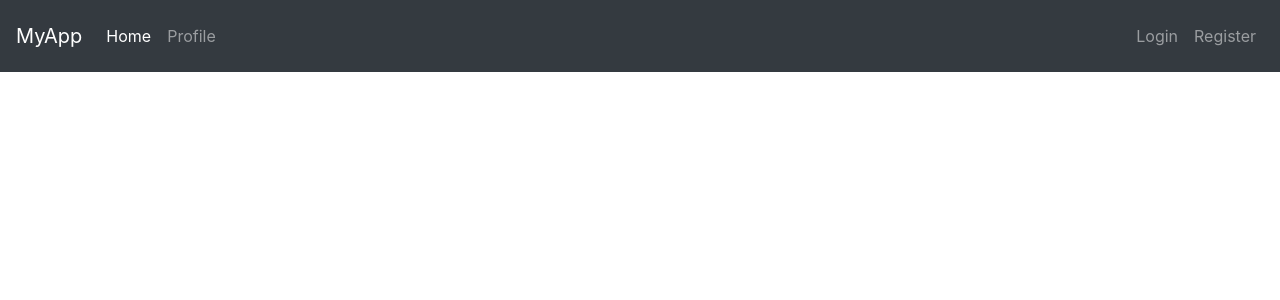
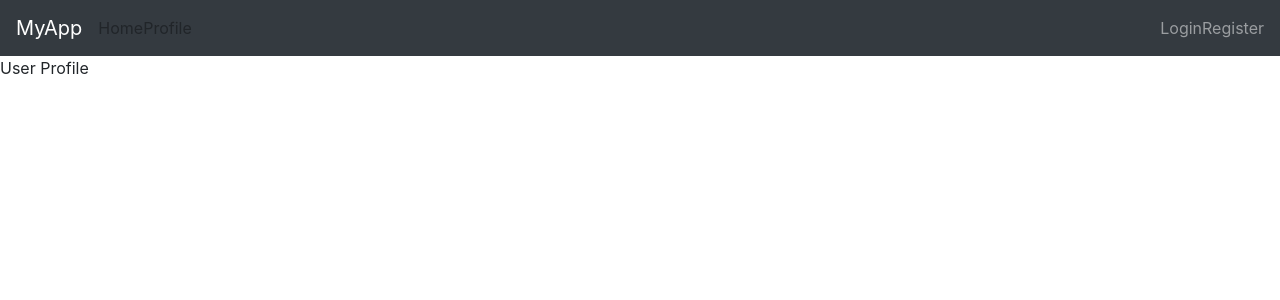
Before and after one commit to nhanvothanh719/boarding-house-management-system, a React (Create React App) app in the folder front-end/: page /user-profile in a window 1280 px wide. Shown: the top 300 px of the page. Built offline with nearby package versions, Linux system fonts and the light colour scheme.

Commit message:
Add routes

```diff
--- a/front-end/src/common/Header.jsx
+++ b/front-end/src/common/Header.jsx
@@ -1,7 +1,11 @@
 import React, { Component } from "react";
-import { BrowserRouter as Router, Switch, Route, Link } from "react-router-dom";
+import { BrowserRouter as Router, Switch, Route } from "react-router-dom";
 import Nav from "./Nav";
 import Home from "../components/Home";
+import Login from "../components/Login";
+import Register from "../components/Register";
+import ForgetPassword from "../components/ForgetPassword";
+import UserProfile from "../components/UserProfile";
 
 class header extends Component {
   render() {
@@ -11,6 +15,10 @@ class header extends Component {
           <div>
             <Switch>
               <Route exact path="/" component={ Home } />
+              <Route exact path="/login" component={ Login } />
+              <Route exact path="/register" component={ Register } />
+              <Route exact path="/forget-password" component={ ForgetPassword } />
+              <Route exact path="/user-profile" component={ UserProfile } />
             </Switch>
           </div>
         </Router>
--- a/front-end/src/common/Nav.jsx
+++ b/front-end/src/common/Nav.jsx
@@ -1,4 +1,5 @@
 import React, { Component } from "react";
+import { BrowserRouter as Link } from "react-router-dom";
 
 class Nav extends Component {
   render() {
@@ -21,25 +22,25 @@ class Nav extends Component {
         <div class="collapse navbar-collapse" id="navbarText">
           <ul class="navbar-nav mr-auto">
             <li class="nav-item active">
-              <a class="nav-link" href="#">
+              <Link class="nav-link" to="/">
                 Home <span class="sr-only">(current)</span>
-              </a>
+              </Link>
             </li>
             <li class="nav-item">
-              <a class="nav-link" href="#">
+              <Link class="nav-link" to="/user-profile">
                 Profile
-              </a>
+              </Link>
             </li>
           </ul>
           <span class="navbar-text">
             <ul class="navbar-nav mr-auto">
-              <a class="nav-link" href="#">
+              <Link class="nav-link" to="/login">
                 Login
-              </a>
+              </Link>
               <li class="nav-item">
-                <a class="nav-link" href="#">
+                <Link class="nav-link" to="/register">
                   Register
-                </a>
+                </Link>
               </li>
             </ul>
           </span>
--- /dev/null
+++ b/front-end/src/components/ForgetPassword.jsx
@@ -0,0 +1,11 @@
+import React, { Component } from 'react'
+
+class ForgetPassword extends Component {
+  render() {
+    return (
+      <div>Forget Password</div>
+    )
+  }
+}
+
+export default ForgetPassword
--- /dev/null
+++ b/front-end/src/components/Login.jsx
@@ -0,0 +1,11 @@
+import React, { Component } from 'react'
+
+class Login extends Component {
+  render() {
+    return (
+      <div>Login</div>
+    )
+  }
+}
+
+export default Login
--- /dev/null
+++ b/front-end/src/components/Register.jsx
@@ -0,0 +1,11 @@
+import React, { Component } from 'react'
+
+class Register extends Component {
+  render() {
+    return (
+      <div>Register</div>
+    )
+  }
+}
+
+export default Register
--- /dev/null
+++ b/front-end/src/components/UserProfile.jsx
@@ -0,0 +1,11 @@
+import React, { Component } from 'react'
+
+class UserProfile extends Component {
+  render() {
+    return (
+      <div>User Profile</div>
+    )
+  }
+}
+
+export default UserProfile
```
